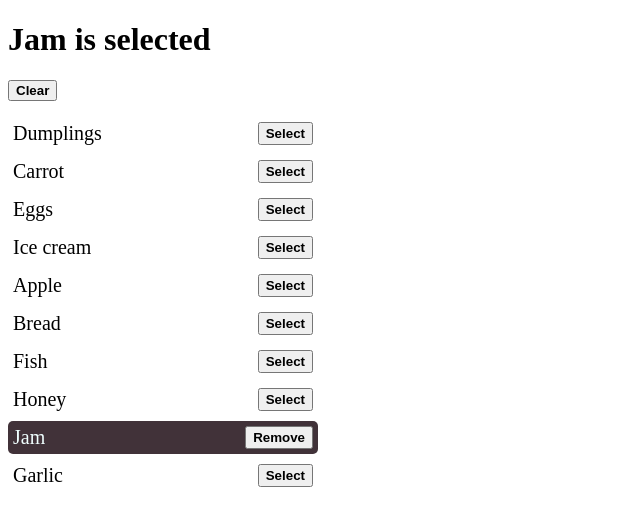
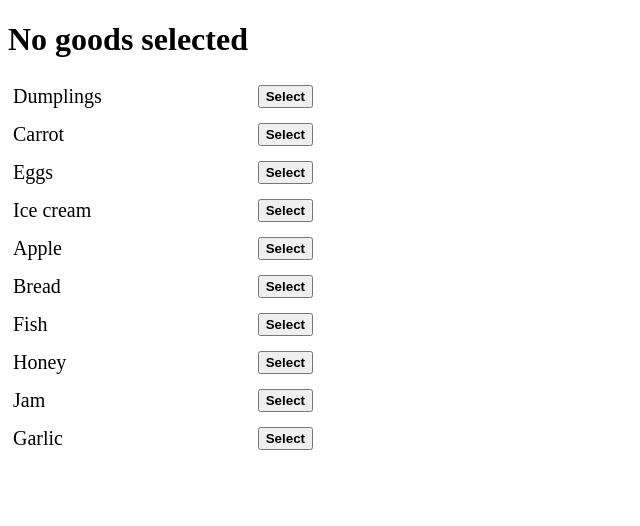
Before and after one commit to mate-academy/react_goods-selector, a React (Create React App) app: page / in a window 1280 px wide. Shown: the top 526 px of the page, without its empty margins (0-640 px from the left). Built offline with nearby package versions, Linux system fonts and the light colour scheme.

Commit message:
fixes after review

```diff
--- a/package.json
+++ b/package.json
@@ -8,6 +8,7 @@
   "dependencies": {
     "@cypress/react": "^5.12.4",
     "bulma": "^0.9.3",
+    "classnames": "^2.3.1",
     "react": "^17.0.2",
     "react-dom": "^17.0.2",
     "react-scripts": "^4.0.3"
--- a/src/App.tsx
+++ b/src/App.tsx
@@ -1,4 +1,5 @@
 import React from 'react';
+import classNames from 'classnames';
 import './App.scss';
 
 const goodsFromServer: string[] = [
@@ -15,52 +16,52 @@ const goodsFromServer: string[] = [
 ];
 
 type State = {
-  selectedGood: string[];
+  selectedGoods: string[];
 };
 
 class App extends React.Component <{}, State> {
   state = {
-    selectedGood: [goodsFromServer[8]],
+    selectedGoods: [] as string[],
   };
 
   showGoods = () => {
-    const { selectedGood } = this.state;
+    const { selectedGoods } = this.state;
 
-    switch (selectedGood.length) {
+    switch (selectedGoods.length) {
       case 0:
         return 'No goods selected';
       case 1:
-        return `${selectedGood} is selected`;
+        return `${selectedGoods} is selected`;
       case 2:
-        return `${selectedGood[0]} and ${selectedGood[1]} are selected`;
+        return `${selectedGoods[0]} and ${selectedGoods[1]} are selected`;
       default:
-        return `${selectedGood.slice(0, -1).join(', ')} and ${selectedGood[selectedGood.length - 1]} are selected`;
+        return `${selectedGoods.slice(0, -1).join(', ')} and ${selectedGoods[selectedGoods.length - 1]} are selected`;
     }
   };
 
   addGoods = (product: string) => () => {
     this.setState((prevState) => ({
-      selectedGood: [...prevState.selectedGood, product],
+      selectedGoods: [...prevState.selectedGoods, product],
     }));
   };
 
   removeGoods = (product: string) => () => {
     this.setState((prevState) => ({
-      selectedGood: prevState.selectedGood.filter(i => i !== product),
+      selectedGoods: prevState.selectedGoods.filter(i => i !== product),
     }));
   };
 
   clearGoods = () => {
-    this.setState({ selectedGood: [] });
+    this.setState({ selectedGoods: [] });
   };
 
   render() {
-    const { selectedGood } = this.state;
+    const { selectedGoods } = this.state;
 
     return (
       <div className="App">
         <h1 className="title">{this.showGoods()}</h1>
-        {selectedGood.length
+        {selectedGoods.length
           ? <button type="button" onClick={this.clearGoods}>Clear</button>
           : null}
         <ul>
@@ -68,11 +69,13 @@ class App extends React.Component <{}, State> {
             goodsFromServer.map(product => (
               <li
                 key={product}
-                className={selectedGood.includes(product) ? 'selected' : ''}
+                className={
+                  classNames({ selected: selectedGoods.includes(product) })
+                }
               >
                 { product }
                 {
-                  selectedGood.includes(product) ? (
+                  selectedGoods.includes(product) ? (
                     <button type="button" onClick={this.removeGoods(product)}>
                       Remove
                     </button>
```
Also changed, not shown: 1 other file (tests, documents, lock files or other folders).
